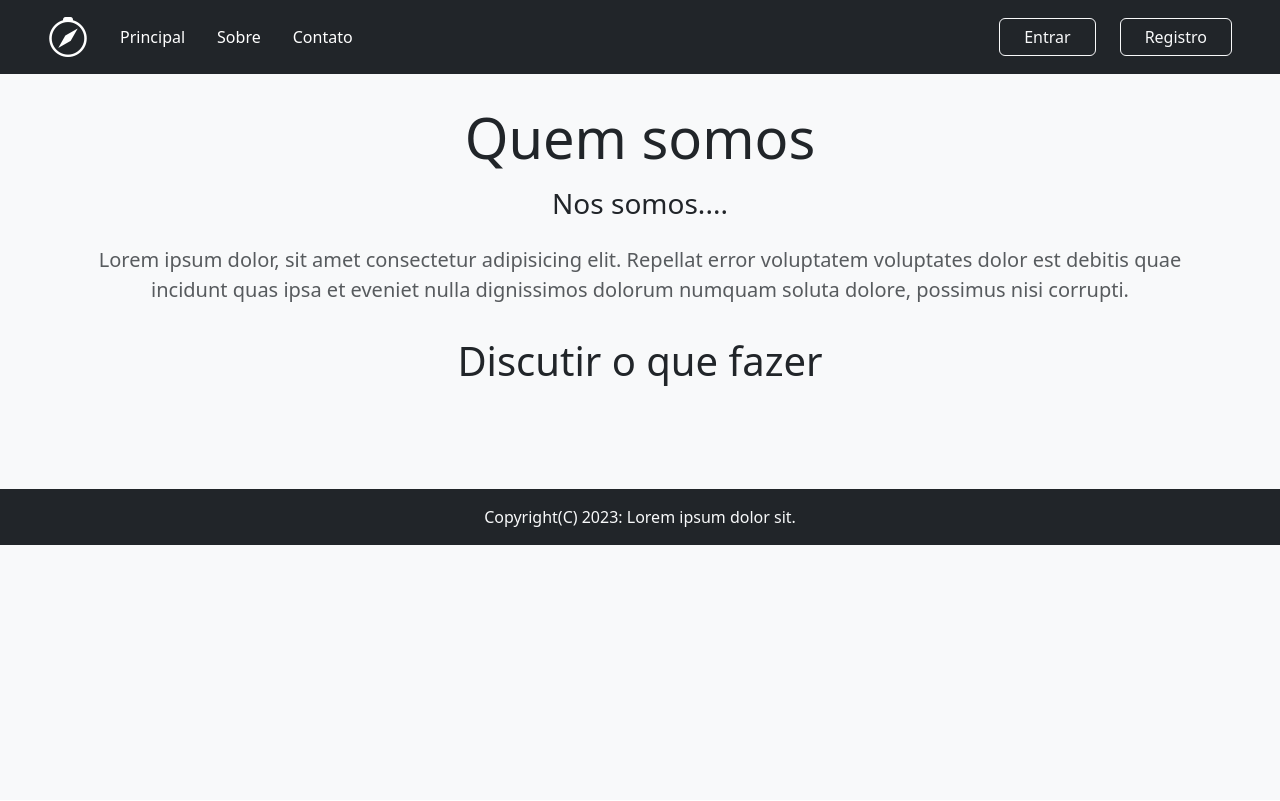
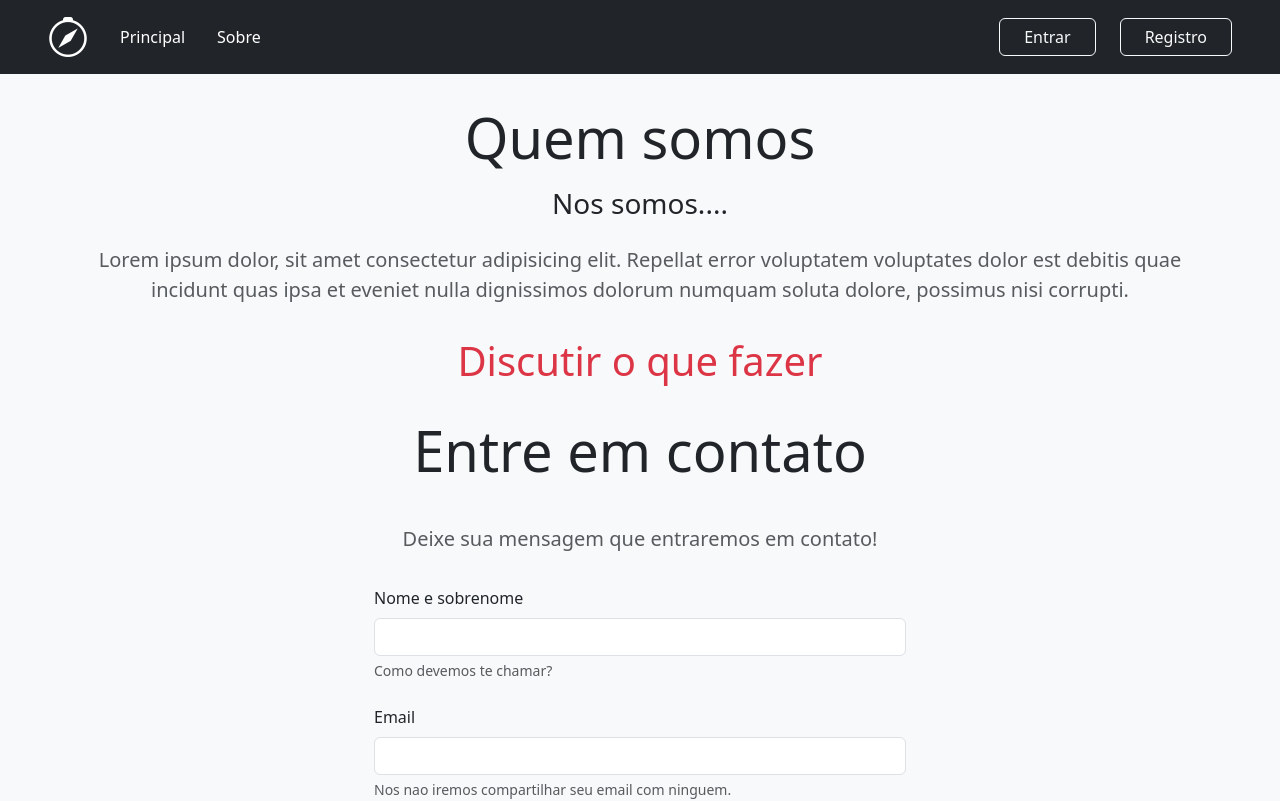
Before and after one commit to guisazevedo/aprendizado, a React (Vite) app: page /about in a window 1280 px wide. Shown: the top 801 px of the page. Built offline with nearby package versions, Linux system fonts and the light colour scheme.

Commit message:
delete contato

```diff
--- a/src/01_components/Navbar.tsx
+++ b/src/01_components/Navbar.tsx
@@ -4,7 +4,6 @@ import { Link } from "react-router-dom";
 const menu_items = [
   { title: "Principal", link: "/" },
   { title: "Sobre", link: "/about" },
-  { title: "Contato", link: "/contact" },
 ];
 
 const log_items = [
--- a/src/02_blocks/Content_content_block.tsx
+++ b/src/02_blocks/Content_content_block.tsx
@@ -22,7 +22,7 @@ const cards = [
     objective_2: "depois isso",
     objective_3: "e termina com isso",
     button: "Iniciar",
-    button_link: "/lesson_1",
+    button_link: "",
   },
   {
     image: "/00_assets/images/class_1.jpg",
@@ -68,5 +68,3 @@ const Content_content_block = () => {
 };
 
 export default Content_content_block;
-
-// TODO => fix image - not appearing
--- a/src/02_blocks/Lesson_audio_block.tsx
+++ b/src/02_blocks/Lesson_audio_block.tsx
@@ -64,5 +64,3 @@ const Lesson_audio_block = () => {
 };
 
 export default Lesson_audio_block;
-
-// TODO => fix image - not appearing
--- a/src/02_blocks/Lesson_video_block.tsx
+++ b/src/02_blocks/Lesson_video_block.tsx
@@ -63,5 +63,3 @@ const Lesson_video_block = () => {
 };
 
 export default Lesson_video_block;
-
-// TODO => fix image - not appearing
--- a/src/03_pages/About_page.tsx
+++ b/src/03_pages/About_page.tsx
@@ -1,6 +1,8 @@
 import Footer from "../01_components/Footer";
 import About_header_block from "../02_blocks/About_header_block";
 import Navbar from "../01_components/Navbar";
+import Contato_header_block from "../02_blocks/Contato_header_block";
+import Contato_register_block from "../02_blocks/Contato_register_block";
 
 const About_page = () => {
   return (
@@ -9,8 +11,12 @@ const About_page = () => {
       <div className="py-5"></div>
       <About_header_block />
       <div className="p-2"></div>
-      <h1 className="text-center">Discutir o que fazer</h1>
-      <div className="p-5"></div>
+      <h1 className="text-center text-danger">Discutir o que fazer</h1>
+      <div className="p-2"></div>
+      <Contato_header_block />
+      <div className="p-2"></div>
+      <Contato_register_block />
+      <div className="py-5"></div>
       <Footer />
     </>
   );
--- a/src/03_pages/Contato_page.tsx
+++ /dev/null
@@ -1,22 +0,0 @@
-import Navbar from "../01_components/Navbar";
-import Footer from "../01_components/Footer";
-import Contato_header_block from "../02_blocks/Contato_header_block";
-import Contato_register_block from "../02_blocks/Contato_register_block";
-
-const Contato = () => {
-  return (
-    <>
-      <Navbar />
-      <div className="p-5"></div>
-      <Contato_header_block />
-      <div className="p-2"></div>
-      <Contato_register_block />
-      <div className="p-5"></div>
-      <Footer />
-    </>
-  );
-};
-
-export default Contato;
-
-// TODO => Ajustar o tamanho do espaco para mensagem
--- a/src/App.tsx
+++ b/src/App.tsx
@@ -4,7 +4,6 @@ import Landing_page from "./03_pages/Landing_page";
 import Login_page from "./03_pages/Login_page";
 import Register_page from "./03_pages/Register_page";
 import Content_page from "./03_pages/Content_page";
-import Contato_page from "./03_pages/Contato_page";
 import About_page from "./03_pages/About_page";
 import Lesson_page from "./03_pages/Lesson_page";
 
@@ -13,7 +12,6 @@ function App() {
     <div
       className="container-fluid bg-light"
       style={{
-        height: "100vh",
         width: "100vw",
       }}
     >
@@ -23,7 +21,6 @@ function App() {
           <Route path="/login" Component={Login_page}></Route>
           <Route path="/register" Component={Register_page}></Route>
           <Route path="/content" Component={Content_page}></Route>
-          <Route path="/contact" Component={Contato_page}></Route>
           <Route path="/about" Component={About_page}></Route>
           <Route path="/lesson_1" Component={Lesson_page}></Route>
         </Routes>
```
